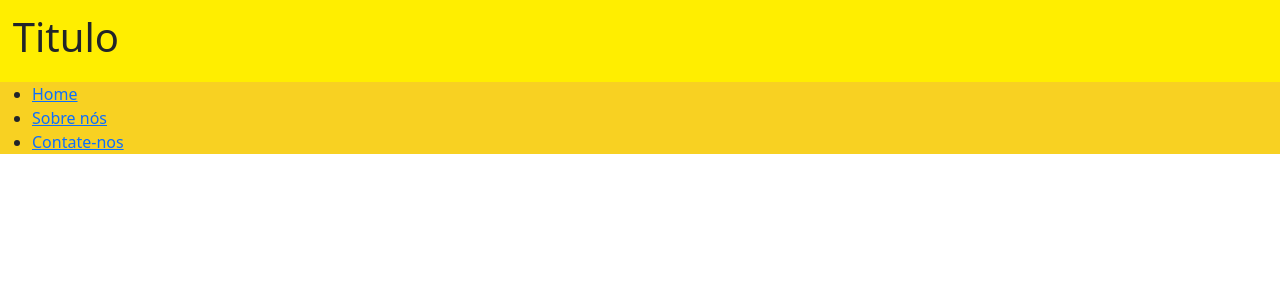
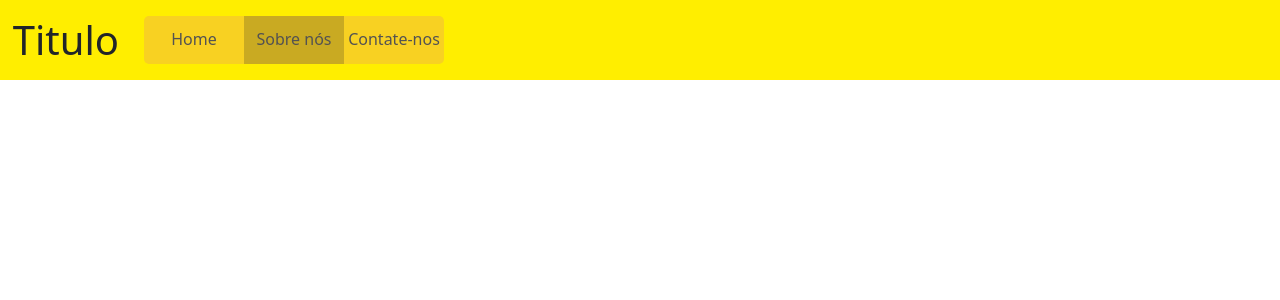
Before and after one commit to eenrique1001/PP2_EzioEnrique, a PHP site: page /about.html in a window 1280 px wide. Shown: the top 300 px of the page. Run offline with PHP 8.4, Linux system fonts and the light colour scheme.

Commit message:
commit 2

```diff
--- a/about.html
+++ b/about.html
@@ -11,11 +11,9 @@
 <body>
     <header>
         <h1>Titulo</h1>
-        <nav>
+        <nav class="menu">
             <ul>
-                <li><a href="home.html">Home</a></li>
-                <li><a href="about.html">Sobre nós</a></li>
-                <li><a href="contact.html">Contate-nos</a></li>
+                <li><a href="home.html">Home</a></li><li class="active"><a href="about.html">Sobre nós</a></li><li><a href="contact.html">Contate-nos</a></li>
             </ul>
         </nav>
     </header>
--- a/contact.html
+++ b/contact.html
@@ -11,11 +11,9 @@
 <body>
     <header>
         <h1>Titulo</h1>
-        <nav>
+        <nav class="menu">
             <ul>
-                <li><a href="home.html">Home</a></li>
-                <li><a href="about.html">Sobre nós</a></li>
-                <li><a href="contact.html">Contate-nos</a></li>
+                <li><a href="home.html">Home</a></li><li><a href="about.html">Sobre nós</a></li><li class="active"><a href="contact.html">Contate-nos</a></li>
             </ul>
         </nav>
     </header>
--- a/home.html
+++ b/home.html
@@ -13,9 +13,7 @@
         <h1>Titulo</h1>
         <nav class="menu">
             <ul>
-                <li><a href="home.html">Home</a></li>
-                <li><a href="about.html">Sobre nós</a></li>
-                <li><a href="contact.html">Contate-nos</a></li>
+                <li class="active"><a href="home.html">Home</a></li><li><a href="about.html">Sobre nós</a></li><li><a href="contact.html">Contate-nos</a></li>
             </ul>
         </nav>
     </header>
--- a/style.css
+++ b/style.css
@@ -8,37 +8,63 @@ body {
 
 header {
     background-color: rgb(255, 238, 0);
+    display: flex;
+    align-items: center;
+    height: 80px;
 }
 
 header > h1 {
-    padding: 1%;
+    padding: 1% 25px 1% 1%;
+    margin: 0;
 }
 
 nav {
     background-color: rgb(248, 209, 34);
+    height: 60%;
+    min-width: 300px;
+    border-radius: 5px;
 }
 
 .menu ul {
+    margin: 0;
+    padding: 0;
     list-style: none;
     text-align: center;
-    height: 40px;
+    height: 100%;
+    display: flex;
 }
 
 .menu li {
-    display: inline-block;
-    padding: 0.5% 5% 0.5%;
-    vertical-align: middle;
-    height: 100%;
+    padding: 3% 0 3%;
+    width: 33.33%;
+}
 
+.menu li:first-child {
+    border-radius: 5px 0 0 5px;
+}
+
+.menu li:last-child {
+    border-radius: 0 5px 5px 0;
+}
+
+.menu li:hover {
+    background-color: rgb(201, 170, 34);
+}
+
+.active {
+    background-color: rgb(201, 170, 34);
 }
 
 .menu a {
     text-decoration: none;
+    vertical-align: middle;
+    color:rgb(83, 82, 82);
+    padding: 0;
 }
 
 main {
     width: 80%;
-    margin: 3% 10% 0;
+    margin: 20px 10% 0;
 }
 
 footer {
@@ -49,3 +75,16 @@ footer > p {
     color: white;
     padding: 0 1%;
 }
+
+@media (max-width: 600px) {
+    header h1 {
+        padding-left: 3%;
+        padding-right: 3%;
+    }
+
+    main {
+        width: 98%;
+        margin-left: 1%;
+        margin-right: 1%;
+    }
+}
```
